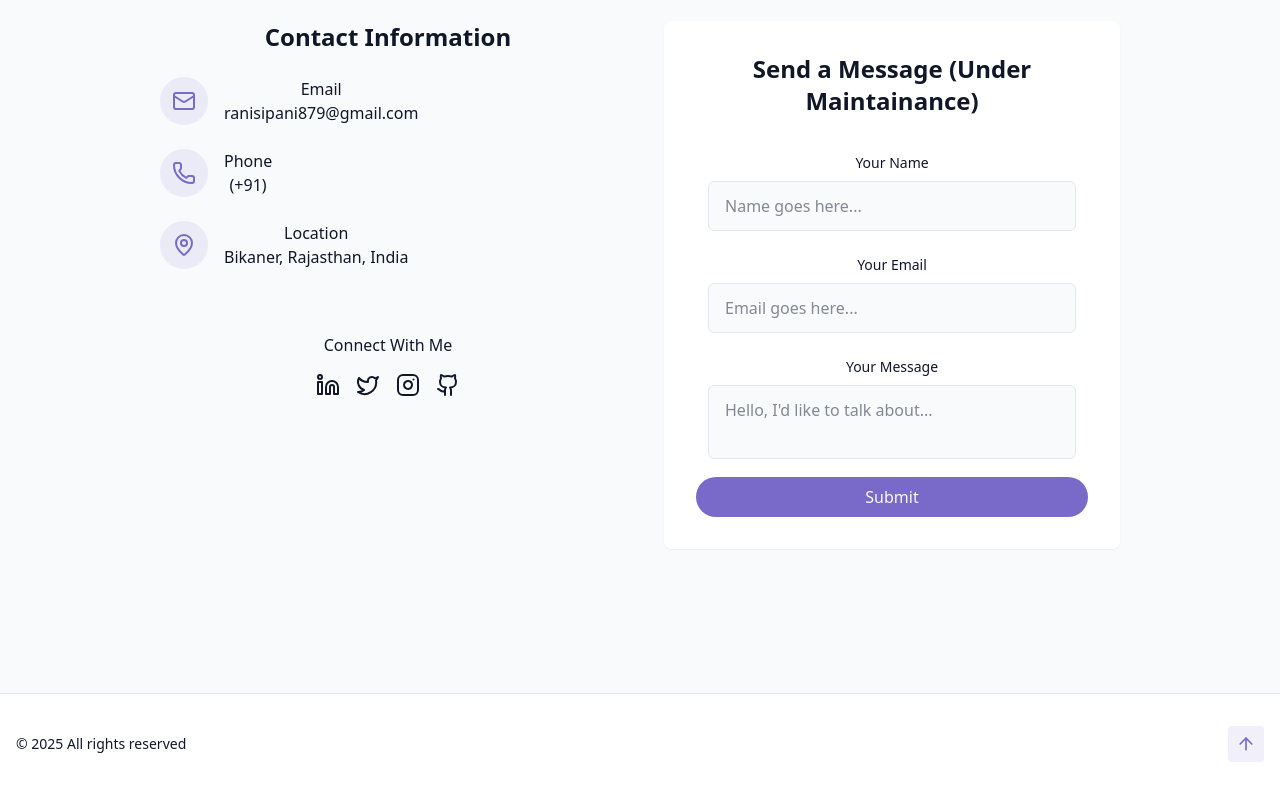
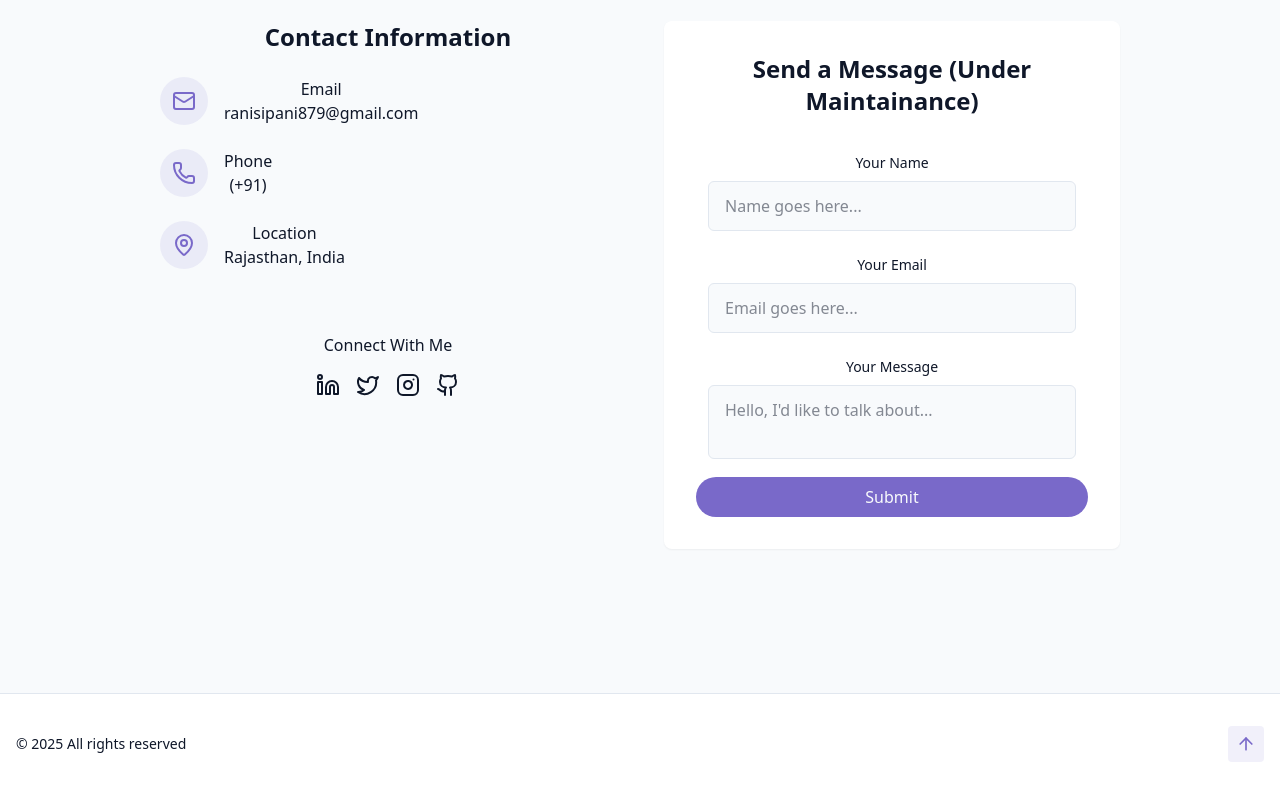
Before and after one commit to RaniSi/Rani-Portfolio, a React (Vite) app: page / in a window 1280 px wide. Shown: the part 4609-5409 px from the top of the page. Built offline with nearby package versions, Linux system fonts and the light colour scheme.

Commit message:
Address Updation

```diff
--- a/src/components/ContactSection.jsx
+++ b/src/components/ContactSection.jsx
@@ -69,7 +69,7 @@ export const ContactSection = () => {
                 <div>
                   <h4 className="font-medium"> Location</h4>
                   <a className="text-muted-foreground hover:text-primary transition-colors">
-                    Bikaner, Rajasthan, India
+                    Rajasthan, India
                   </a>
                 </div>
               </div>
```
